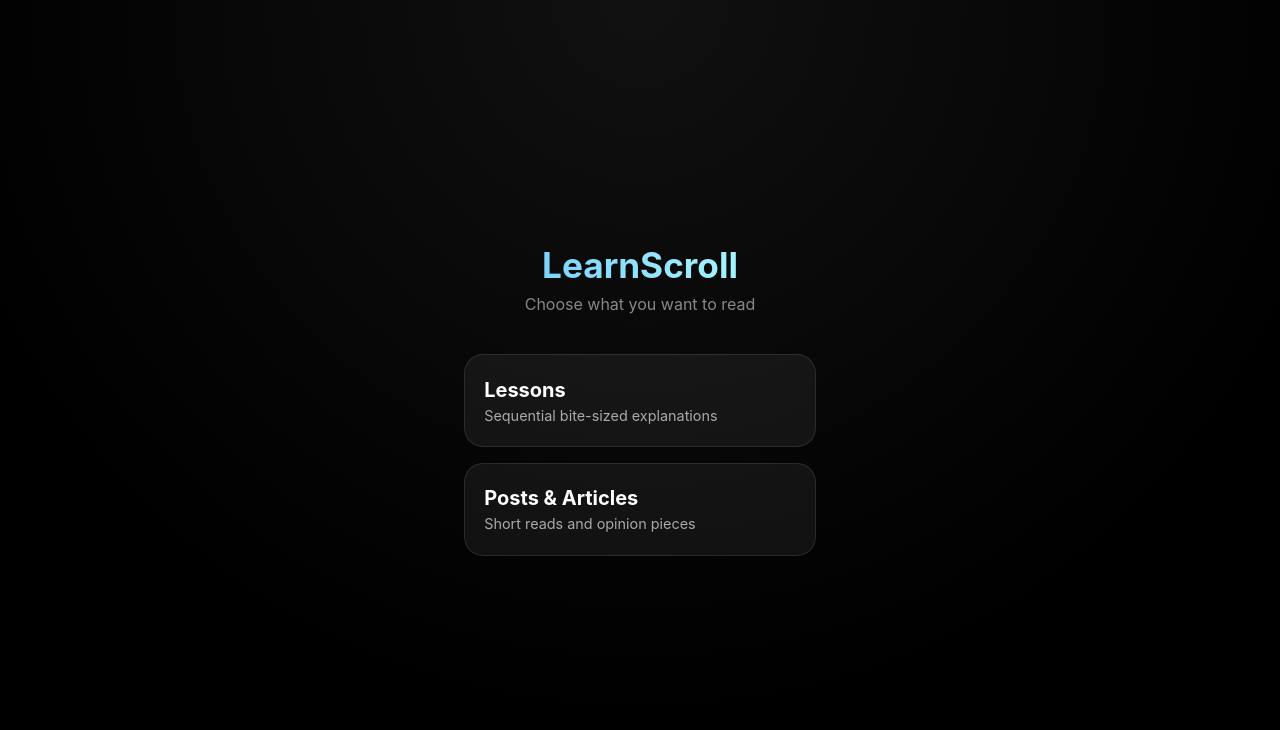
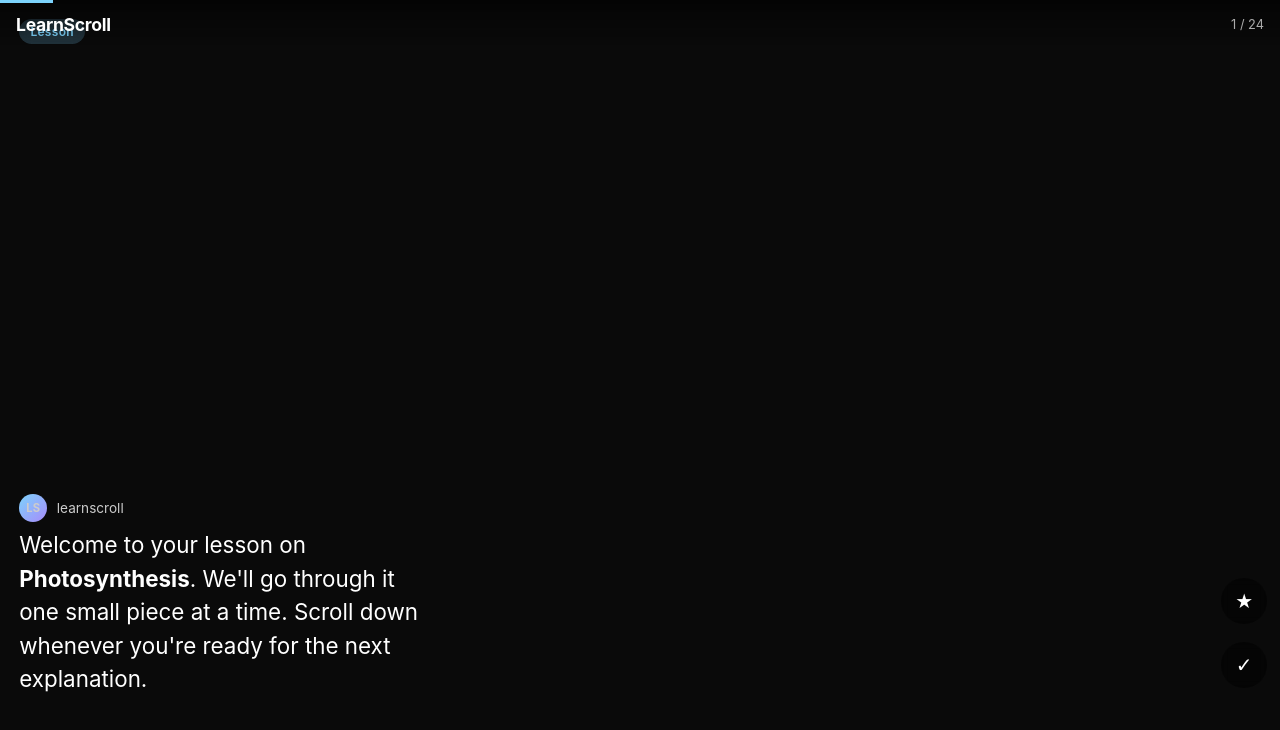
Before and after one commit to Jargal0613/learnscroll-prototype, a plain HTML site: page index.html in a window 1280 px wide. Drawn offline with Linux system fonts and the light colour scheme.

Commit message:
Switch to single mixed Instagram-style feed (lessons + posts together)

```diff
--- a/index.html
+++ b/index.html
@@ -3,7 +3,7 @@
 <head>
 <meta charset="UTF-8">
 <meta name="viewport" content="width=device-width, initial-scale=1.0, maximum-scale=1.0, user-scalable=no">
-<title>LearnScroll — Prototype</title>
+<title>LearnScroll</title>
 <style>
   * { box-sizing: border-box; margin: 0; padding: 0; }
   html, body {
@@ -14,54 +14,6 @@
     overflow: hidden;
     -webkit-tap-highlight-color: transparent;
   }
-  .screen { display: none; height: 100vh; height: 100dvh; }
-  .screen.active { display: block; }
-
-  #home {
-    display: flex;
-    flex-direction: column;
-    justify-content: center;
-    align-items: center;
-    padding: 2rem;
-    background: radial-gradient(circle at top, #111 0%, #000 70%);
-  }
-  #home h1 {
-    font-size: 2.2rem;
-    margin-bottom: 0.5rem;
-    background: linear-gradient(90deg, #7dd3fc, #a5f3fc);
-    -webkit-background-clip: text;
-    -webkit-text-fill-color: transparent;
-  }
-  #home p {
-    color: #888;
-    margin-bottom: 2.5rem;
-    text-align: center;
-  }
-  .choices {
-    display: flex;
-    flex-direction: column;
-    gap: 1rem;
-    width: 100%;
-    max-width: 22rem;
-  }
-  .choice {
-    background: rgba(255,255,255,0.06);
-    border: 1px solid rgba(255,255,255,0.1);
-    border-radius: 1.2rem;
-    padding: 1.4rem 1.2rem;
-    cursor: pointer;
-    text-align: left;
-    color: #fff;
-    font-family: inherit;
-    width: 100%;
-    -webkit-user-select: none;
-    user-select: none;
-    touch-action: manipulation;
-  }
-  .choice:active { transform: scale(0.97); background: rgba(255,255,255,0.12); }
-  .choice h2 { font-size: 1.25rem; margin-bottom: 0.3rem; }
-  .choice span { color: #aaa; font-size: 0.9rem; display: block; }
-
   #feed {
     height: 100vh;
     height: 100dvh;
@@ -74,264 +26,208 @@
     height: 100vh;
     height: 100dvh;
     scroll-snap-align: start;
+    position: relative;
+    background: #0a0a0a;
     display: flex;
     flex-direction: column;
-    justify-content: center;
-    padding: 3.5rem 1.5rem 5rem;
-    position: relative;
-    background: #0a0a0a;
+    justify-content: flex-end;
+    padding: 1.5rem 1.2rem 5.5rem;
   }
-  .card.understood { background: #0d1a12; }
-  .card-header {
+  .card.understood {
+    background: linear-gradient(to bottom, #0a0a0a 60%, #0d1a12);
+  }
+  .type-badge {
     position: absolute;
-    top: 2.8rem;
-    left: 1.5rem;
-    right: 1.5rem;
-    display: flex;
-    justify-content: space-between;
-    align-items: center;
-    font-size: 0.85rem;
-    color: #aaa;
-  }
-  .progress { font-weight: 600; color: #fff; }
-  .topic {
-    background: rgba(255,255,255,0.1);
-    padding: 0.25rem 0.6rem;
+    top: 1.2rem;
+    left: 1.2rem;
+    background: rgba(255,255,255,0.15);
+    backdrop-filter: blur(8px);
+    padding: 0.3rem 0.7rem;
     border-radius: 999px;
     font-size: 0.75rem;
+    font-weight: 600;
+    letter-spacing: 0.3px;
   }
+  .type-badge.lesson { background: rgba(125,211,252,0.2); color: #7dd3fc; }
+  .type-badge.post { background: rgba(251,191,36,0.15); color: #fbbf24; }
   .content {
-    font-size: 1.35rem;
-    line-height: 1.55;
-    max-width: 28rem;
-    margin: 0 auto;
+    font-size: 1.4rem;
+    line-height: 1.5;
+    max-width: 26rem;
+    margin-bottom: 1rem;
   }
-  .content strong { color: #7dd3fc; }
-  .hint {
-    position: absolute;
-    bottom: 1.5rem;
-    left: 0; right: 0;
-    text-align: center;
-    font-size: 0.8rem;
-    color: #666;
+  .content strong { color: #fff; font-weight: 650; }
+  .meta {
+    display: flex;
+    align-items: center;
+    gap: 0.6rem;
+    font-size: 0.85rem;
+    color: #ccc;
+    margin-bottom: 0.4rem;
+  }
+  .avatar {
+    width: 28px;
+    height: 28px;
+    border-radius: 50%;
+    background: linear-gradient(135deg, #7dd3fc, #a78bfa);
+    display: flex;
+    align-items: center;
+    justify-content: center;
+    font-size: 0.7rem;
+    font-weight: 700;
   }
   .actions {
     position: absolute;
-    right: 1rem;
-    bottom: 6rem;
+    right: 0.8rem;
+    bottom: 7rem;
     display: flex;
     flex-direction: column;
-    gap: 1.2rem;
+    gap: 1.1rem;
     align-items: center;
   }
   .action-btn {
-    background: rgba(255,255,255,0.1);
+    background: rgba(0,0,0,0.45);
     border: none;
     color: #fff;
-    width: 48px;
-    height: 48px;
+    width: 46px;
+    height: 46px;
     border-radius: 50%;
-    font-size: 1.3rem;
+    font-size: 1.25rem;
     cursor: pointer;
     display: flex;
     align-items: center;
     justify-content: center;
+    backdrop-filter: blur(4px);
   }
   .action-btn.saved { background: #fbbf24; color: #000; }
   .action-btn.done { background: #22c55e; color: #000; }
-  .back-btn {
-    position: absolute;
-    top: 0.9rem;
-    left: 1rem;
-    background: rgba(255,255,255,0.1);
-    border: none;
-    color: #fff;
-    padding: 0.4rem 0.8rem;
-    border-radius: 999px;
-    font-size: 0.85rem;
-    cursor: pointer;
-    z-index: 20;
-  }
   .progress-bar {
-    position: absolute;
+    position: fixed;
     top: 0; left: 0;
     height: 3px;
     background: #7dd3fc;
     width: 0%;
-    transition: width 0.3s ease;
-    z-index: 30;
+    z-index: 100;
+    transition: width 0.25s ease;
   }
-  .resume-banner {
+  .top-bar {
     position: fixed;
-    top: 3.2rem;
-    left: 50%;
-    transform: translateX(-50%);
-    background: rgba(125, 211, 252, 0.15);
-    border: 1px solid rgba(125, 211, 252, 0.3);
-    color: #7dd3fc;
-    padding: 0.4rem 0.9rem;
-    border-radius: 999px;
+    top: 0; left: 0; right: 0;
+    padding: 0.9rem 1rem 0.6rem;
+    display: flex;
+    justify-content: space-between;
+    align-items: center;
+    background: linear-gradient(to bottom, rgba(0,0,0,0.55), transparent);
+    z-index: 50;
+    pointer-events: none;
+  }
+  .logo {
+    font-weight: 700;
+    font-size: 1.1rem;
+    letter-spacing: -0.3px;
+  }
+  .counter {
     font-size: 0.8rem;
-    z-index: 40;
-    opacity: 0;
-    pointer-events: none;
-    transition: opacity 0.3s;
+    color: #aaa;
   }
-  .resume-banner.show { opacity: 1; }
 </style>
 </head>
 <body>
-
-<div id="home" class="screen active">
-  <h1>LearnScroll</h1>
-  <p>Choose what you want to read</p>
-  <div class="choices">
-    <button class="choice" data-type="lesson">
-      <h2>Lessons</h2>
-      <span>Sequential bite-sized explanations</span>
-    </button>
-    <button class="choice" data-type="posts">
-      <h2>Posts & Articles</h2>
-      <span>Short reads and opinion pieces</span>
-    </button>
+<div class="progress-bar" id="progressBar"></div>
+<div class="top-bar">
+  <div class="logo">LearnScroll</div>
+  <div class="counter" id="counter">1 / 24</div>
 </div>
-</div>
-
-<div id="feedScreen" class="screen">
-  <div class="progress-bar" id="progressBar"></div>
-  <button class="back-btn" id="backBtn">← Home</button>
-  <div class="resume-banner" id="resumeBanner">Resumed where you left off</div>
 <div id="feed"></div>
-</div>
 
 <script>
-const lessons = [
-  { text: "Welcome to your lesson on <strong>Photosynthesis</strong>. We'll go through it one small piece at a time. Scroll down whenever you're ready for the next explanation." },
-  { text: "Photosynthesis is how plants, algae, and some bacteria convert <strong>light energy</strong> into chemical energy that they can use as food." },
-  { text: "The overall equation is simple:<br><br>6CO₂ + 6H₂O + light energy → C₆H₁₂O₆ + 6O₂<br><br>Carbon dioxide + water + light → sugar + oxygen." },
-  { text: "This process happens mainly in the <strong>chloroplasts</strong> of plant cells. Chloroplasts contain a green pigment called chlorophyll that captures sunlight." },
-  { text: "There are two main stages:<br><br>1. Light-dependent reactions<br>2. Light-independent reactions (Calvin cycle)" },
-  { text: "<strong>Light-dependent reactions</strong> occur in the thylakoid membranes. They use sunlight to split water, release oxygen, and produce energy carriers (ATP and NADPH)." },
-  { text: "The <strong>Calvin cycle</strong> happens in the stroma. It uses the ATP and NADPH to fix carbon dioxide into sugar (glucose). No light is directly required for this stage." },
-  { text: "Why does this matter? Almost all life on Earth depends on photosynthesis — either directly (plants) or indirectly (animals that eat plants)." },
-  { text: "Quick check: What gas do plants release during photosynthesis?<br><br><strong>Answer:</strong> Oxygen (O₂)." },
-  { text: "You just finished the first short sequence on photosynthesis. In a full version of the app, the next cards would continue with more detail, examples, or the next section of your uploaded material." },
-  { text: "<strong>Next concept: Cellular Respiration</strong><br><br>While photosynthesis stores energy, cellular respiration releases it so cells can do work." },
-  { text: "The simplified equation for cellular respiration is the reverse of photosynthesis:<br><br>C₆H₁₂O₆ + 6O₂ → 6CO₂ + 6H₂O + energy (ATP)" },
-  { text: "It happens in three main stages: glycolysis, the Krebs cycle, and the electron transport chain." },
-  { text: "<strong>Glycolysis</strong> takes place in the cytoplasm and breaks glucose into two pyruvate molecules, producing a small amount of ATP." },
-  { text: "Most of the energy is released later in the mitochondria during the Krebs cycle and electron transport chain." },
-  { text: "Together, photosynthesis and cellular respiration form a continuous cycle of energy transformation that powers nearly all life." }
-];
-
-const posts = [
-  { text: "<strong>Why short-form learning works</strong><br><br>Breaking big topics into tiny scrollable pieces reduces overwhelm and makes it easier to stay consistent." },
-  { text: "<strong>The problem with long articles</strong><br><br>Most people start reading, get distracted, and never finish. A vertical feed forces one idea at a time." },
-  { text: "<strong>Spaced repetition in your pocket</strong><br><br>Seeing the same idea again later (instead of all at once) helps memory stick far better than cramming." },
-  { text: "<strong>Attention is the real bottleneck</strong><br><br>You don’t need more information. You need a way to consume the information you already care about without getting lost." },
-  { text: "<strong>Micro-learning vs. traditional study</strong><br><br>Traditional study often means long sessions. Micro-learning means frequent, short exposures. Both can work — the second is easier to maintain." },
-  { text: "<strong>How to use this feed</strong><br><br>Scroll when you have a minute. Mark cards as understood. Come back later and pick up exactly where you left off." },
-  { text: "<strong>On uploading your own material</strong><br><br>In the full version you would drop a PDF, notes, or a book chapter and the app would turn it into a sequence of cards like these." },
-  { text: "<strong>Final thought</strong><br><br>The goal is not to replace deep reading. It’s to make the first steps of learning lighter so you actually start." }
+const items = [
+  { type: "lesson", text: "Welcome to your lesson on <strong>Photosynthesis</strong>. We'll go through it one small piece at a time. Scroll down whenever you're ready for the next explanation." },
+  { type: "post", text: "<strong>Why short-form learning works</strong><br><br>Breaking big topics into tiny scrollable pieces reduces overwhelm and makes it easier to stay consistent." },
+  { type: "lesson", text: "Photosynthesis is how plants, algae, and some bacteria convert <strong>light energy</strong> into chemical energy that they can use as food." },
+  { type: "post", text: "<strong>The problem with long articles</strong><br><br>Most people start reading, get distracted, and never finish. A vertical feed forces one idea at a time." },
+  { type: "lesson", text: "The overall equation is simple:<br><br>6CO₂ + 6H₂O + light energy → C₆H₁₂O₆ + 6O₂<br><br>Carbon dioxide + water + light → sugar + oxygen." },
+  { type: "post", text: "<strong>Spaced repetition in your pocket</strong><br><br>Seeing the same idea again later (instead of all at once) helps memory stick far better than cramming." },
+  { type: "lesson", text: "This process happens mainly in the <strong>chloroplasts</strong> of plant cells. Chloroplasts contain a green pigment called chlorophyll that captures sunlight." },
+  { type: "post", text: "<strong>Attention is the real bottleneck</strong><br><br>You don’t need more information. You need a way to consume the information you already care about without getting lost." },
+  { type: "lesson", text: "There are two main stages:<br><br>1. Light-dependent reactions<br>2. Light-independent reactions (Calvin cycle)" },
+  { type: "post", text: "<strong>Micro-learning vs. traditional study</strong><br><br>Traditional study often means long sessions. Micro-learning means frequent, short exposures. Both can work — the second is easier to maintain." },
+  { type: "lesson", text: "<strong>Light-dependent reactions</strong> occur in the thylakoid membranes. They use sunlight to split water, release oxygen, and produce energy carriers (ATP and NADPH)." },
+  { type: "post", text: "<strong>How to use this feed</strong><br><br>Scroll when you have a minute. Mark cards as understood. Come back later and pick up exactly where you left off." },
+  { type: "lesson", text: "The <strong>Calvin cycle</strong> happens in the stroma. It uses the ATP and NADPH to fix carbon dioxide into sugar (glucose). No light is directly required for this stage." },
+  { type: "post", text: "<strong>On uploading your own material</strong><br><br>In the full version you would drop a PDF, notes, or a book chapter and the app would turn it into a sequence of cards like these." },
+  { type: "lesson", text: "Why does this matter? Almost all life on Earth depends on photosynthesis — either directly (plants) or indirectly (animals that eat plants)." },
+  { type: "post", text: "<strong>Final thought</strong><br><br>The goal is not to replace deep reading. It’s to make the first steps of learning lighter so you actually start." },
+  { type: "lesson", text: "Quick check: What gas do plants release during photosynthesis?<br><br><strong>Answer:</strong> Oxygen (O₂)." },
+  { type: "lesson", text: "<strong>Next concept: Cellular Respiration</strong><br><br>While photosynthesis stores energy, cellular respiration releases it so cells can do work." },
+  { type: "lesson", text: "The simplified equation for cellular respiration is the reverse of photosynthesis:<br><br>C₆H₁₂O₆ + 6O₂ → 6CO₂ + 6H₂O + energy (ATP)" },
+  { type: "lesson", text: "It happens in three main stages: glycolysis, the Krebs cycle, and the electron transport chain." },
+  { type: "lesson", text: "<strong>Glycolysis</strong> takes place in the cytoplasm and breaks glucose into two pyruvate molecules, producing a small amount of ATP." },
+  { type: "lesson", text: "Most of the energy is released later in the mitochondria during the Krebs cycle and electron transport chain." },
+  { type: "lesson", text: "Together, photosynthesis and cellular respiration form a continuous cycle of energy transformation that powers nearly all life." },
+  { type: "lesson", text: "You just finished this sequence. Keep scrolling — more mixed content will appear as the app grows." }
 ];
 
 const feed = document.getElementById('feed');
 const progressBar = document.getElementById('progressBar');
-const resumeBanner = document.getElementById('resumeBanner');
-let currentType = null;
-let cards = [];
+const counter = document.getElementById('counter');
 
-const STORAGE_KEY = 'learnscroll-progress-v2';
+const STORAGE_KEY = 'learnscroll-mixed-v1';
 let state = JSON.parse(localStorage.getItem(STORAGE_KEY) || '{}');
+state.understood = state.understood || {};
+state.saved = state.saved || {};
+state.lastIndex = state.lastIndex || 0;
 
 function saveState() {
   localStorage.setItem(STORAGE_KEY, JSON.stringify(state));
 }
-function getTypeState(type) {
-  if (!state[type]) state[type] = { understood: {}, saved: {}, lastIndex: 0 };
-  return state[type];
-}
-
-function openFeed(type) {
-  currentType = type;
-  cards = type === 'lesson' ? lessons : posts;
-  document.getElementById('home').classList.remove('active');
-  document.getElementById('feedScreen').classList.add('active');
-  location.hash = type;
-  renderFeed();
-}
-
-function goHome() {
-  document.getElementById('feedScreen').classList.remove('active');
-  document.getElementById('home').classList.add('active');
-  feed.innerHTML = '';
-  location.hash = '';
-}
 
 function updateProgress(index) {
-  const pct = ((index + 1) / cards.length) * 100;
+  const pct = ((index + 1) / items.length) * 100;
   progressBar.style.width = pct + '%';
-  const ts = getTypeState(currentType);
-  ts.lastIndex = index;
+  counter.textContent = `${index + 1} / ${items.length}`;
+  state.lastIndex = index;
   saveState();
 }
 
-function renderFeed() {
-  feed.innerHTML = '';
-  const ts = getTypeState(currentType);
-  cards.forEach((card, i) => {
+items.forEach((item, i) => {
   const el = document.createElement('div');
-    el.className = 'card' + (ts.understood[i] ? ' understood' : '');
+  el.className = 'card' + (state.understood[i] ? ' understood' : '');
   el.dataset.index = i;
+  const badgeClass = item.type === 'lesson' ? 'lesson' : 'post';
+  const badgeText = item.type === 'lesson' ? 'Lesson' : 'Post';
   el.innerHTML = `
-      <div class="card-header">
-        <span class="progress">${i + 1} / ${cards.length}</span>
-        <span class="topic">${currentType === 'lesson' ? 'Lesson' : 'Post'}</span>
+    <div class="type-badge ${badgeClass}">${badgeText}</div>
+    <div class="meta">
+      <div class="avatar">LS</div>
+      <div>learnscroll</div>
     </div>
-      <div class="content">${card.text}</div>
-      <div class="hint">Scroll down for next card ↓</div>
+    <div class="content">${item.text}</div>
     <div class="actions">
-        <button class="action-btn ${ts.saved[i] ? 'saved' : ''}" data-action="save">★</button>
-        <button class="action-btn ${ts.understood[i] ? 'done' : ''}" data-action="done">✓</button>
+      <button class="action-btn ${state.saved[i] ? 'saved' : ''}" data-action="save">★</button>
+      <button class="action-btn ${state.understood[i] ? 'done' : ''}" data-action="done">✓</button>
     </div>
   `;
   feed.appendChild(el);
 });
-  const hints = feed.querySelectorAll('.hint');
-  if (hints.length) hints[hints.length - 1].style.display = 'none';
-  if (ts.lastIndex > 0) {
+
+// Restore position
+if (state.lastIndex > 0) {
   setTimeout(() => {
-      feed.children[ts.lastIndex]?.scrollIntoView({ behavior: 'instant' });
-      updateProgress(ts.lastIndex);
-      resumeBanner.classList.add('show');
-      setTimeout(() => resumeBanner.classList.remove('show'), 2000);
-    }, 50);
+    feed.children[state.lastIndex]?.scrollIntoView({ behavior: 'instant' });
+    updateProgress(state.lastIndex);
+  }, 40);
 } else {
   updateProgress(0);
 }
-}
-
-// Attach listeners
-document.querySelectorAll('.choice').forEach(btn => {
-  btn.addEventListener('click', () => openFeed(btn.dataset.type));
-});
-document.getElementById('backBtn').addEventListener('click', goHome);
-
-// Hash support so direct links work
-function checkHash() {
-  const h = location.hash.replace('#', '');
-  if (h === 'lesson' || h === 'posts') openFeed(h);
-}
-window.addEventListener('hashchange', checkHash);
-checkHash();
 
 let scrollTimeout;
 feed.addEventListener('scroll', () => {
   clearTimeout(scrollTimeout);
   scrollTimeout = setTimeout(() => {
     const index = Math.round(feed.scrollTop / feed.clientHeight);
-    if (index >= 0 && index < cards.length) updateProgress(index);
-  }, 80);
+    if (index >= 0 && index < items.length) updateProgress(index);
+  }, 60);
 });
 
 feed.addEventListener('click', (e) => {
@@ -340,24 +236,23 @@ feed.addEventListener('click', (e) => {
   const card = btn.closest('.card');
   const index = Number(card.dataset.index);
   const action = btn.dataset.action;
-  const ts = getTypeState(currentType);
+
   if (action === 'done') {
-    ts.understood[index] = !ts.understood[index];
-    card.classList.toggle('understood', ts.understood[index]);
-    btn.classList.toggle('done', ts.understood[index]);
+    state.understood[index] = !state.understood[index];
+    card.classList.toggle('understood', state.understood[index]);
+    btn.classList.toggle('done', state.understood[index]);
   } else if (action === 'save') {
-    ts.saved[index] = !ts.saved[index];
-    btn.classList.toggle('saved', ts.saved[index]);
+    state.saved[index] = !state.saved[index];
+    btn.classList.toggle('saved', state.saved[index]);
   }
   saveState();
 });
 
 document.addEventListener('keydown', (e) => {
-  if (!document.getElementById('feedScreen').classList.contains('active')) return;
   const current = Math.round(feed.scrollTop / feed.clientHeight);
   if (e.key === 'ArrowDown' || e.key === ' ') {
     e.preventDefault();
-    const next = Math.min(current + 1, cards.length - 1);
+    const next = Math.min(current + 1, items.length - 1);
     feed.children[next]?.scrollIntoView({ behavior: 'smooth' });
   } else if (e.key === 'ArrowUp') {
     e.preventDefault();
```
Lines whose indentation alone changed are shown as unchanged.
